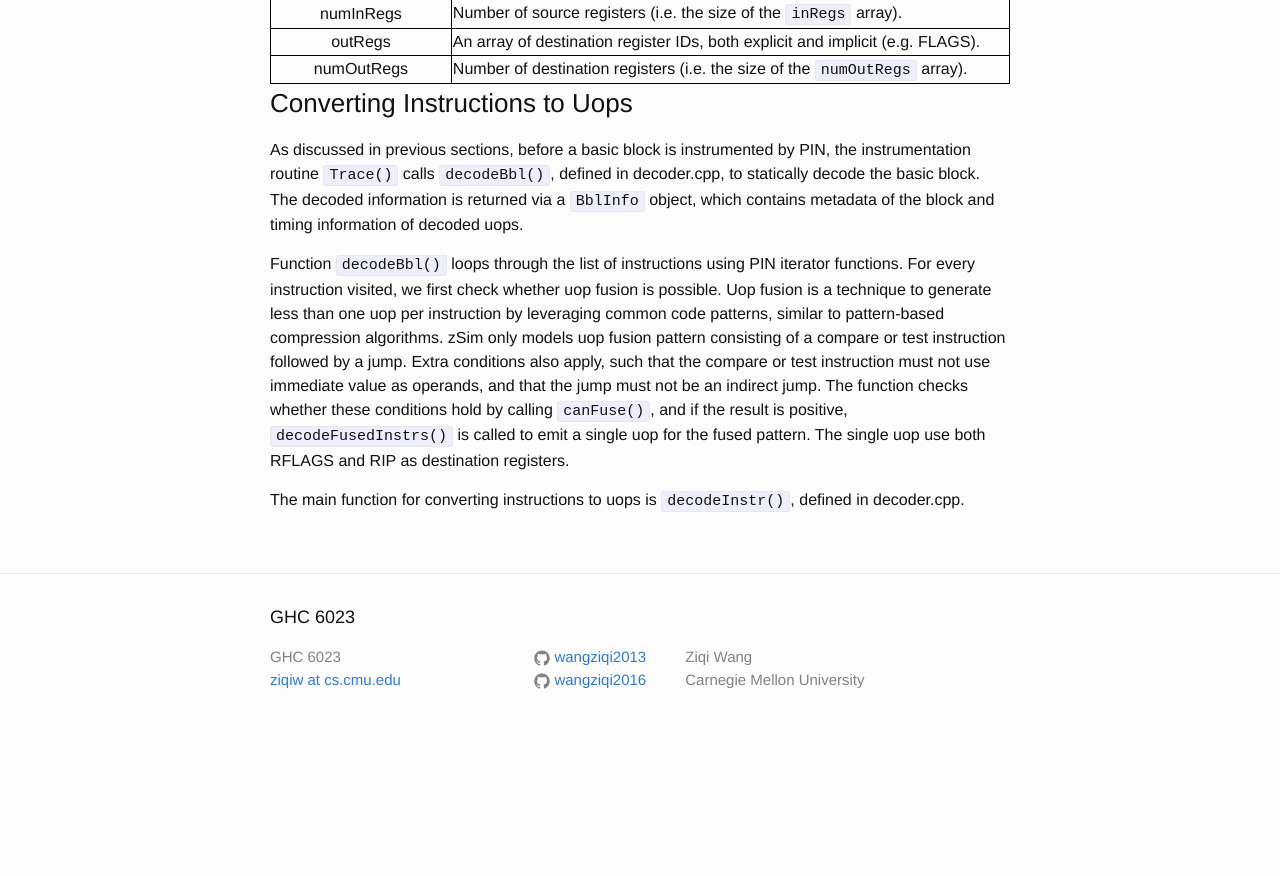
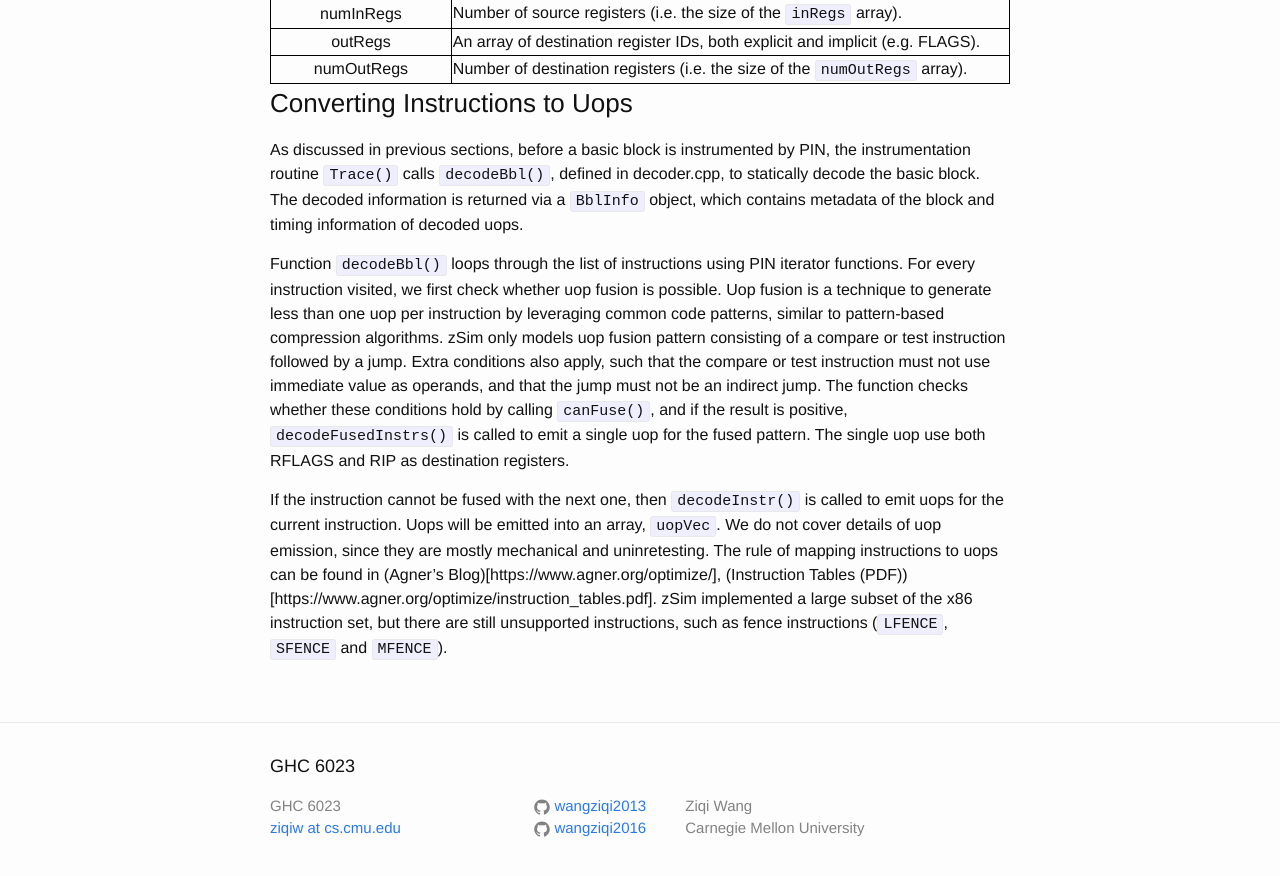
Before and after one commit to wangziqi2013/wangziqi2013.github.io, a Jekyll site: the page built from _posts/2019-12-31-zsim-microarch.markdown, in a window 1280 px wide and 900 px high, scrolled down 8029 px. Shown: the top 876 px of the window. Built offline with Jekyll 4.4.1, drawn with Linux system fonts in a browser that asks for light colours; before the commit the page ends 8780 px from its top, so only the background shows below that.

Commit message:
Adding decoding

```diff
--- a/_posts/2019-12-31-zsim-microarch.markdown
+++ b/_posts/2019-12-31-zsim-microarch.markdown
@@ -292,4 +292,9 @@ test instruction must not use immediate value as operands, and that the jump mus
 checks whether these conditions hold by calling `canFuse()`, and if the result is positive, `decodeFusedInstrs()` is called
 to emit a single uop for the fused pattern. The single uop use both RFLAGS and RIP as destination registers.
 
-The main function for converting instructions to uops is `decodeInstr()`, defined in decoder.cpp.
+If the instruction cannot be fused with the next one, then `decodeInstr()` is called to emit uops for the current instruction.
+Uops will be emitted into an array, `uopVec`. We do not cover details of uop emission, since they are mostly mechanical
+and uninretesting. The rule of mapping instructions to uops can be found in (Agner's Blog)[https://www.agner.org/optimize/],
+(Instruction Tables (PDF))[https://www.agner.org/optimize/instruction_tables.pdf]. zSim implemented a large subset of the
+x86 instruction set, but there are still unsupported instructions, such as fence instructions (`LFENCE`, `SFENCE` and
+`MFENCE`).
```
